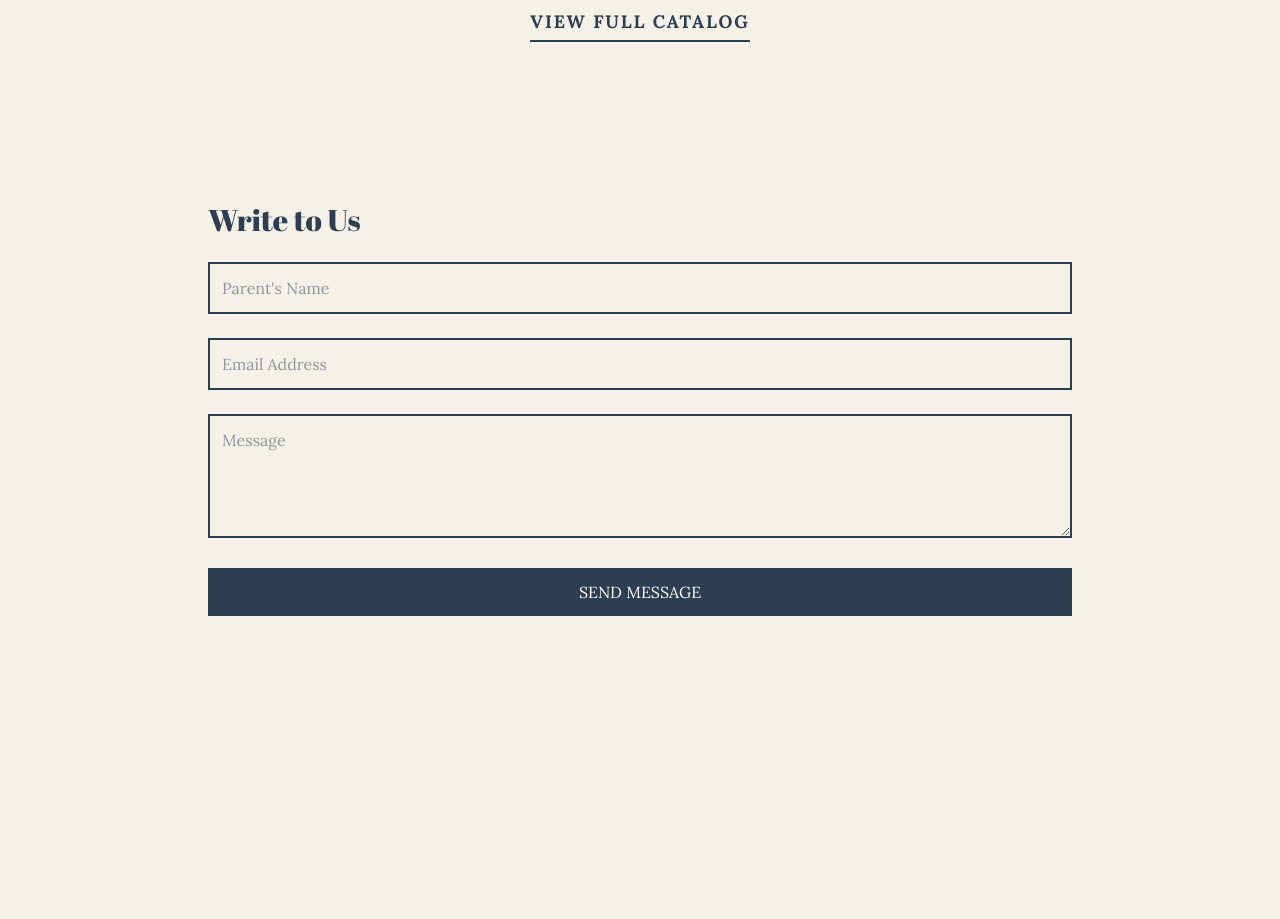
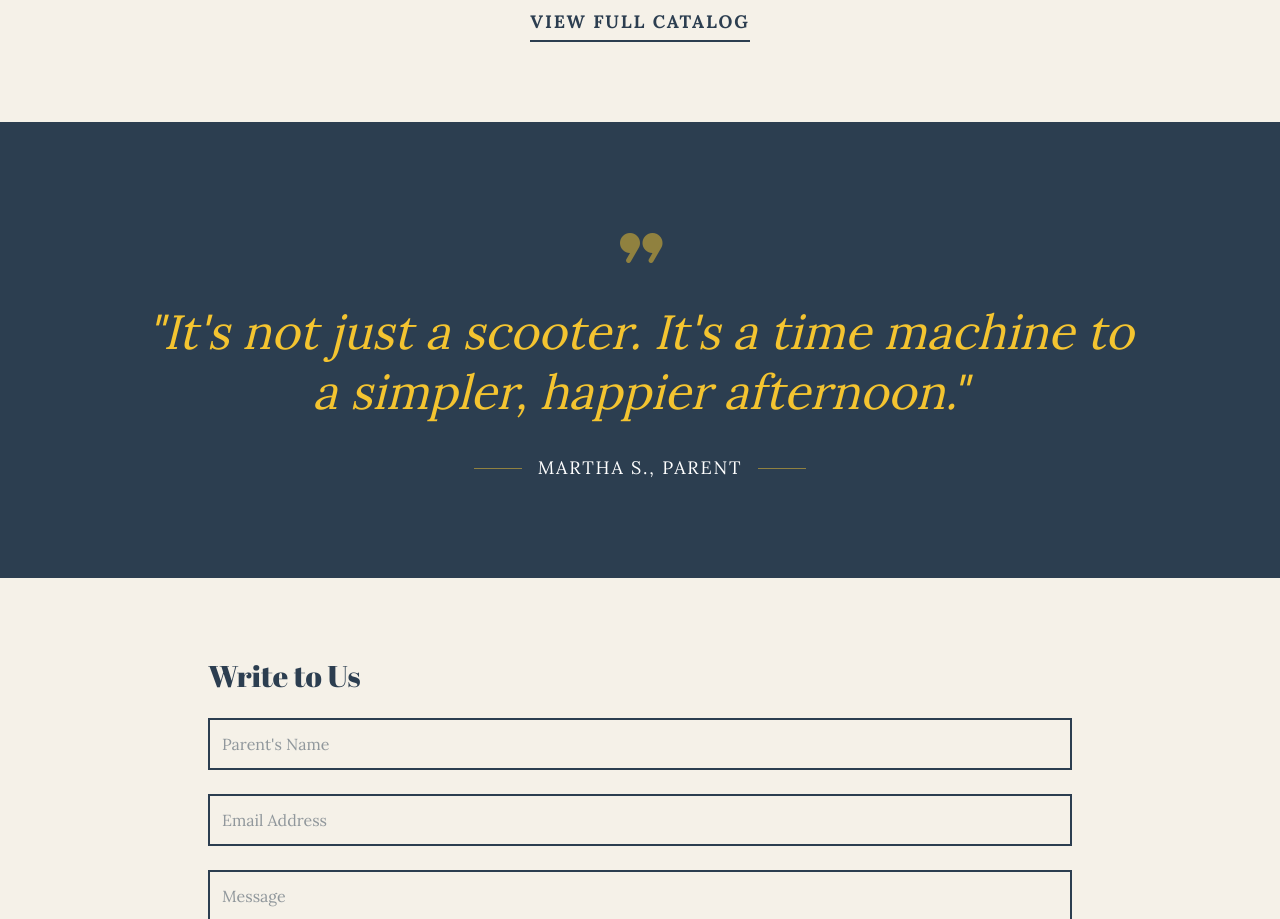
Before and after one commit to MukhlisMaulanaA/bg-cold-spade, a Next.js app: page / in a window 1280 px wide. Shown: the part 1880-2799 px from the top of the page. Before the commit the page ends 2576 px from the top, so only its background shows below. Built offline with nearby package versions, Linux system fonts and the light colour scheme.

Commit message:
update: create quote section

```diff
--- a/app/globals.css
+++ b/app/globals.css
@@ -15,7 +15,9 @@ body {
   font-family: var(--font-body);
 }
 
-h1, h2, h3 {
+h1,
+h2,
+h3 {
   font-family: var(--font-display), serif;
 }
 
@@ -25,8 +27,15 @@ h1, h2, h3 {
 
 .material-symbols-rounded {
   font-variation-settings:
-  'FILL' 1,
-  'wght' 400,
-  'GRAD' 0,
-  'opsz' 24
+    'FILL' 1,
+    'wght' 400,
+    'GRAD' 0,
+    'opsz' 24
 }
+
+.text-6xl {
+  font-size: var(--text-6xl);
+  /* 3.75rem (60px) */
+  line-height: var(--text-6xl--line-height);
+  /* 1 */
+}
--- a/app/page.tsx
+++ b/app/page.tsx
@@ -1,6 +1,7 @@
 import { HeroSection } from "@/components/sections/HeroSection";
 import { PromiseSection } from "@/components/sections/PromiseSection";
 import { CollectionSection } from "@/components/sections/CollectionSection";
+import { QuoteSection } from "@/components/sections/QuoteSection";
 import { ContactSection } from "@/components/sections/ContactSection";
 
 export default function HomePage() {
@@ -10,6 +11,7 @@ export default function HomePage() {
         <HeroSection/>
         <PromiseSection/>
         <CollectionSection />
+        <QuoteSection />
         <ContactSection />
       </main>
     </>
--- /dev/null
+++ b/components/sections/QuoteSection.tsx
@@ -0,0 +1,17 @@
+export const QuoteSection = () => {
+  return (
+    <section className="relative z-10 py-24 bg-secondary text-primary">
+      <div className="max-w-5xl mx-auto px-4 text-center">
+        <span className="material-symbols-rounded text-6xl opacity-50 mb-6">format_quote</span>
+        <blockquote className="text-3xl md:text-5xl font-fancy italic leading-tight">
+          "It's not just a scooter. It's a time machine to a simpler, happier afternoon."
+        </blockquote>
+        <div className="mt-8 flex items-center justify-center space-x-4">
+          <div className="h-px w-12 bg-primary opacity-50"></div>
+          <p className="text-lg font-display uppercase tracking-widest text-white">Martha S., Parent</p>
+          <div className="h-px w-12 bg-primary opacity-50"></div>
+        </div>
+      </div>
+    </section>
+  )
+}
```
